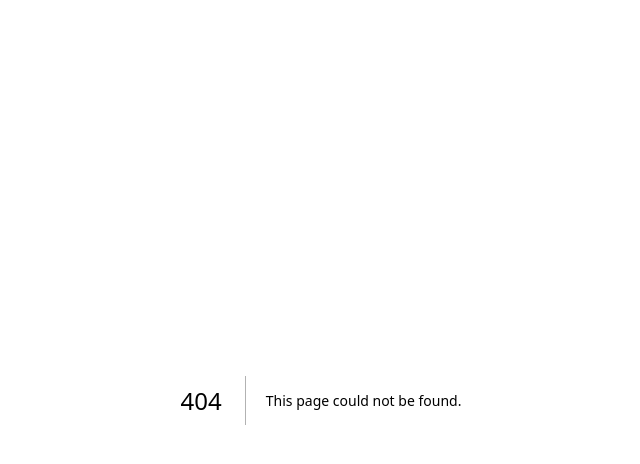
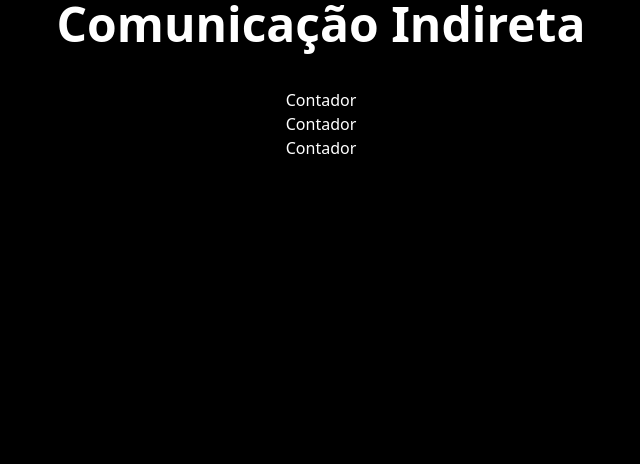
Before and after one commit to Alex-Rodriguess/projeto-react-nextjs, a Next.js app: page /comunicacao/indireta in a window 1280 px wide. Before the commit this address had no page. Shown: the top 464 px of the page, without its empty margins (319-959 px from the left). Built offline with nearby package versions, Linux system fonts and the light colour scheme.

Commit message:
continuando a aula 2

```diff
--- /dev/null
+++ b/src/components/comunicacao/indireta/Contador.tsx
@@ -0,0 +1,7 @@
+export default function Contador() {
+    return(
+       <div>
+        Contador
+       </div>
+    )
+}
--- /dev/null
+++ b/src/pages/comunicacao/indireta.tsx
@@ -0,0 +1,15 @@
+import Contador from "@/src/components/comunicacao/indireta/Contador"
+
+export default function PaginaIndireta() {
+    return (
+        <div className="flex flex-col justify-center items-center">
+            <h1 className="text-5xl text-white font-black mb-10">Comunicação Indireta</h1>
+            <div className="gap-5 text-white">
+            <Contador />
+            <Contador />
+            <Contador />
+            </div>
+
+        </div>
+    )
+}
```
Also changed, not shown: src/components/comunicacao/indireta/Botoes.tsx (added).
